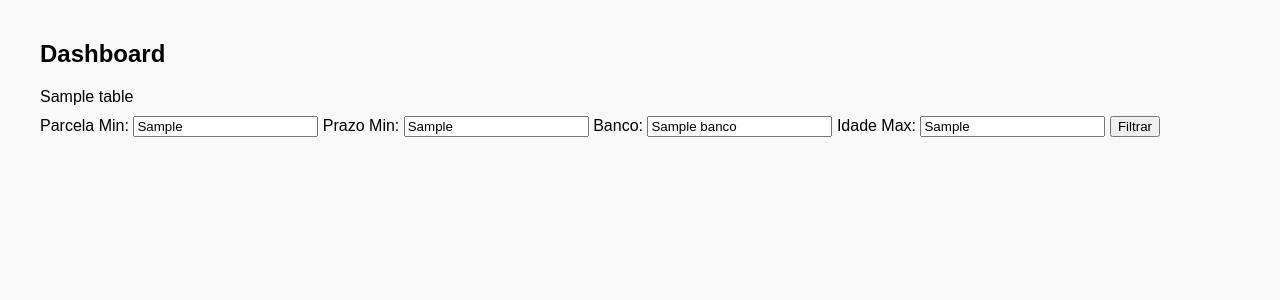
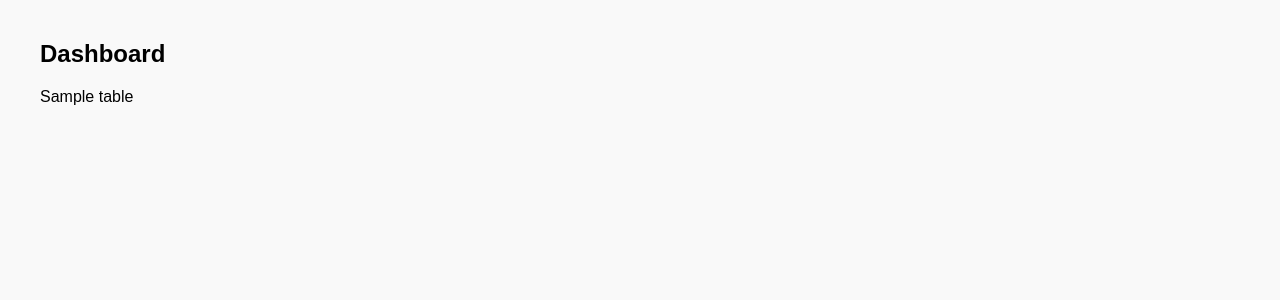
Before and after one commit to projetoautomacaoprime-byte/automacao_do_trampo, a Flask app: template templates/sheets_view.html in a window 1280 px wide. Shown: the top 300 px of the page. Run offline with Flask 3, Linux system fonts and the light colour scheme; the template is opened without the code that fills it: most values are stand-ins (such as "Sample title", 1, 10 or a date in 2020).

Commit message:
Filtramento feito, mas bugs na conta e salvamento no firebase

```diff
--- a/app.py
+++ b/app.py
@@ -1,7 +1,7 @@
 import firebase_admin
 from firebase_admin import credentials, firestore
 from flask import Flask, render_template, request, redirect, url_for, session
-from werkzeug.security import generate_password_hash, check_password_hash
+from werkzeug.security import check_password_hash
 import os
 from dotenv import load_dotenv
 from datetime import timedelta, datetime
@@ -9,7 +9,7 @@ import gspread
 import pandas as pd
 from google.oauth2.service_account import Credentials
 
-# Cria a aplicação Flask
+# --- Configuração do Flask ---
 app = Flask(__name__)
 app.secret_key = os.getenv("SECRET_KEY")
 
@@ -24,15 +24,15 @@ def read_sheet_to_dataframe(sheet_url: str, sheet_name: str, creds_path: str = "
     df = pd.DataFrame(data)
     return df
 
-# Inicializar Firebase
+# --- Inicializar Firebase ---
 cred = credentials.Certificate("credenciais.json")
 firebase_admin.initialize_app(cred)
 db = firestore.client()
 
-# Carregar variáveis do .env
+# --- Carregar variáveis do .env ---
 load_dotenv()
 
-# Define tempo máximo da sessão
+# --- Tempo máximo da sessão ---
 SESSION_TIMEOUT_MINUTES = 30
 
 @app.before_request
@@ -73,43 +73,80 @@ def login():
 
     return 'Usuário ou senha incorretos!'
 
-# --- Dashboard protegido com filtros e paginação ---
+# --- Dashboard protegido com filtros automáticos, paginação e salvamento no Firebase ---
 @app.route('/dashboard')
 def dashboard():
     if not session.get('logged_in'):
         return redirect(url_for('home'))
 
-    # --- Parâmetros de paginação ---
+    # --- Paginação ---
     start = int(request.args.get('start', 0))
     limit = 10
-
-    # --- Receber filtros do request ---
-    cpf = request.args.get('cpf', '').strip()
-    parcela_min = request.args.get('parcela_min', '').strip()
-    prazo_min = request.args.get('prazo_min', '').strip()
-    banco = request.args.get('banco', '').strip()
-    idade_max = request.args.get('idade_max', '').strip()
 
     # --- Ler planilha ---
     SHEET_URL = "https://docs.google.com/spreadsheets/d/1hKhKv4h4QGx5PyfNqp5kXQz0CPp_7wE3X1F-QvWxiCI/edit?gid=0#gid=0"
     SHEET_NAME = "Página1"
     df = read_sheet_to_dataframe(SHEET_URL, SHEET_NAME)
 
-    # --- Aplicar filtros ---
+    # --- Padronizar colunas ---
+    df.columns = df.columns.str.strip()
+    df.columns = df.columns.str.replace(" ", "_")
+    df.columns = df.columns.str.lower()
+
+    # --- Converter taxa de juros ---
+    if "taxa_juros_mensal" in df.columns:
+        df["taxa_juros_mensal"] = df["taxa_juros_mensal"].astype(str).str.replace(",", ".").astype(float) / 100
+    else:
+        df["taxa_juros_mensal"] = 0.015
+
+    # --- Calcular saldo devedor ---
+    df["saldo_devedor"] = df.apply(
+        lambda row: row["parcela"] * (1 - (1 + row["taxa_juros_mensal"]) ** -row["prazo"]) / row["taxa_juros_mensal"]
+        if row["taxa_juros_mensal"] > 0 else row["parcela"] * row["prazo"],
+        axis=1
+    )
+
+    # --- Filtros automáticos ---
+    parcela_min = 365.55
+    prazo_min = 55
+    idade_max = 70
+    banco = ""
+
     filtered_df = df.copy()
-    if parcela_min:
-        filtered_df = filtered_df[filtered_df["Parcela"] >= int(parcela_min)]
-    if prazo_min:
-        filtered_df = filtered_df[filtered_df["Prazo"] >= int(prazo_min)]
+    filtered_df = filtered_df[filtered_df["parcela"] >= parcela_min]
+    filtered_df = filtered_df[filtered_df["prazo"] >= prazo_min]
+    filtered_df = filtered_df[filtered_df["idade"] <= idade_max]
     if banco:
-        filtered_df = filtered_df[filtered_df["Banco"].str.contains(banco, case=False)]
-    if idade_max:
-        filtered_df = filtered_df[filtered_df["Idade"] <= int(idade_max)]
+        filtered_df = filtered_df[filtered_df["banco"].str.contains(banco, case=False, na=False)]
 
-    # --- Paginação ---
-    paginated_df = filtered_df.iloc[start:start+limit]
+    # --- Filtro por saldo mínimo ---
+    i = 0.015
+    saldo_min = parcela_min * (1 - (1 + i) ** -prazo_min) / i
+    filtered_df = filtered_df[filtered_df["saldo_devedor"] >= saldo_min]
+
+    # --- Paginação para exibição ---
+    paginated_df = filtered_df.iloc[start:start + limit]
     table_html = paginated_df.to_html(classes='table table-striped', index=False)
     next_start = start + limit if start + limit < len(filtered_df) else None
+
+    # --- Salvar somente os 10 registros visíveis no Firebase ---
+    for _, row in paginated_df.iterrows():
+        doc_id = f"{row['cpf']}_{row['banco']}_{row['uf']}".replace(" ", "").upper()
+        doc = {
+            "cpf": row['cpf'],
+            "nome": row['nome'],
+            "dt_nascimento": row.get('dt_nascimento', ''),
+            "idade": row['idade'],
+            "banco": row['banco'],
+            "uf": row['uf'],
+            "parcela": row['parcela'],
+            "prazo": row['prazo'],
+            "saldo_devedor": row['saldo_devedor'],
+            "orgao": row.get('orgao', ''),
+            "matricula": row.get('matricula', ''),
+            "timestamp": datetime.utcnow()
+        }
+        db.collection('fluxo_pessoas').document(doc_id).set(doc)
 
     # --- Renderizar template ---
     return render_template(
@@ -124,6 +161,7 @@ def dashboard():
         username=session.get('username')
     )
 
+
 # --- Logout ---
 @app.route('/logout')
 def logout():
--- a/templates/sheets_view.html
+++ b/templates/sheets_view.html
@@ -46,13 +46,6 @@
     </a>
   {% endif %}
 </div>
-<form method="get" action="{{ url_for('dashboard') }}">
-  Parcela Min: <input type="300" name="parcela" value="{{ parcela_min }}">
-  Prazo Min: <input type="55" name="prazo" value="{{ prazo_min }}">
-  Banco: <input type="BANCO DO BRASIL SERV d8" name="banco" value="{{ banco }}">
-  Idade Max: <input type="70" name="IDADE" value="{{ idade_max }}">
-
-  <button type="submit">Filtrar</button>
 </form>
 
 </body>
```
